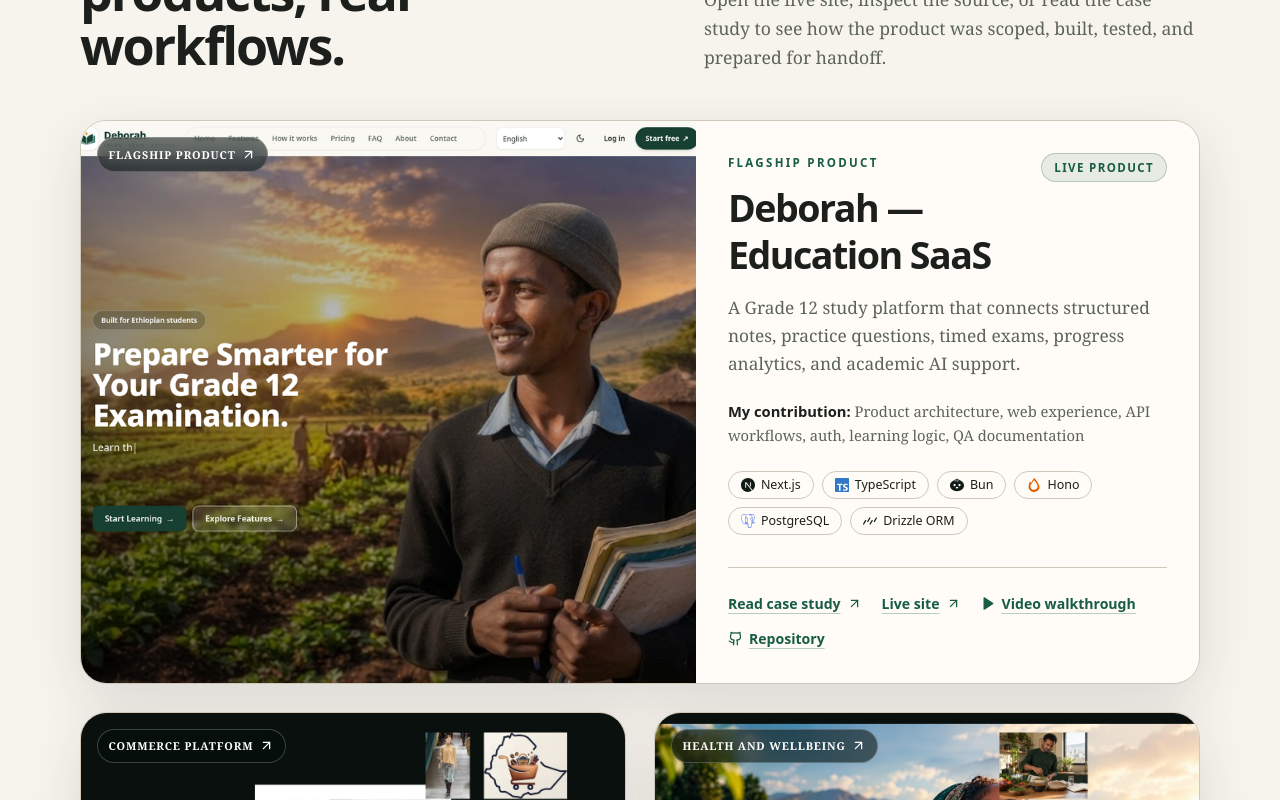
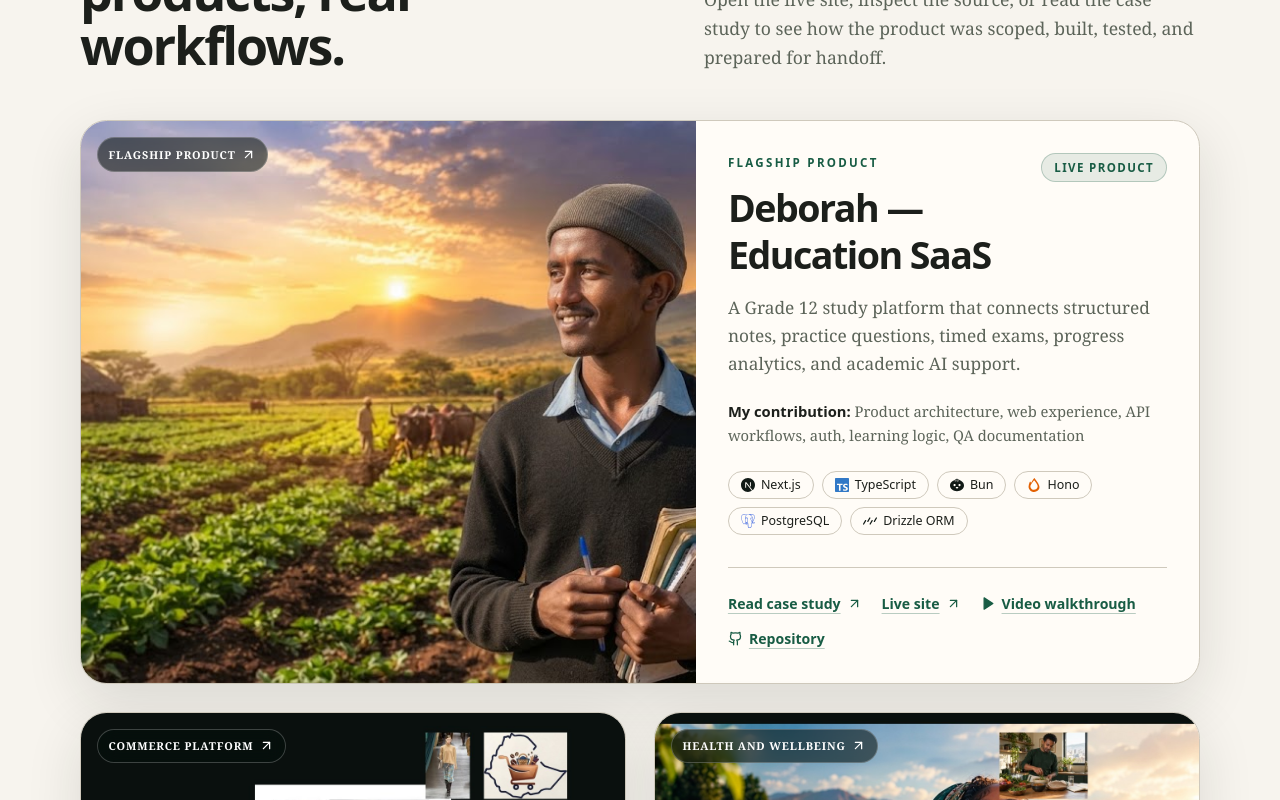
Before and after one commit to Bereda-maker/bereda-portofolio, a Next.js app: page / in a window 1280 px wide. Shown: the part 1140-1940 px from the top of the page. Built offline with nearby package versions, Linux system fonts and the light colour scheme; no server answers.

Commit message:
Use Deborah live hero photo

```diff
--- a/data/content.ts
+++ b/data/content.ts
@@ -71,7 +71,7 @@ export const PROJECTS: Project[] = [
     "stack": ["Next.js", "TypeScript", "Bun", "Hono", "PostgreSQL", "Drizzle ORM"],
     "demo": "https://web-cdry.vercel.app",
     "repo": "https://github.com/Bereda-maker/dibo",
-    "image": "/images/projects/deborah-live-hero.webp",
+    "image": "/images/projects/deborah-live-hero.jpg",
     "walkthrough": "/video/walkthroughs/deborah.mp4",
     "alt": "Deborah study goal screen and exam result card",
     "status": "Live product",
```
Also changed, not shown: public/images/projects/deborah-live-hero.jpg (added), public/images/projects/deborah-live-hero.webp (deleted).
